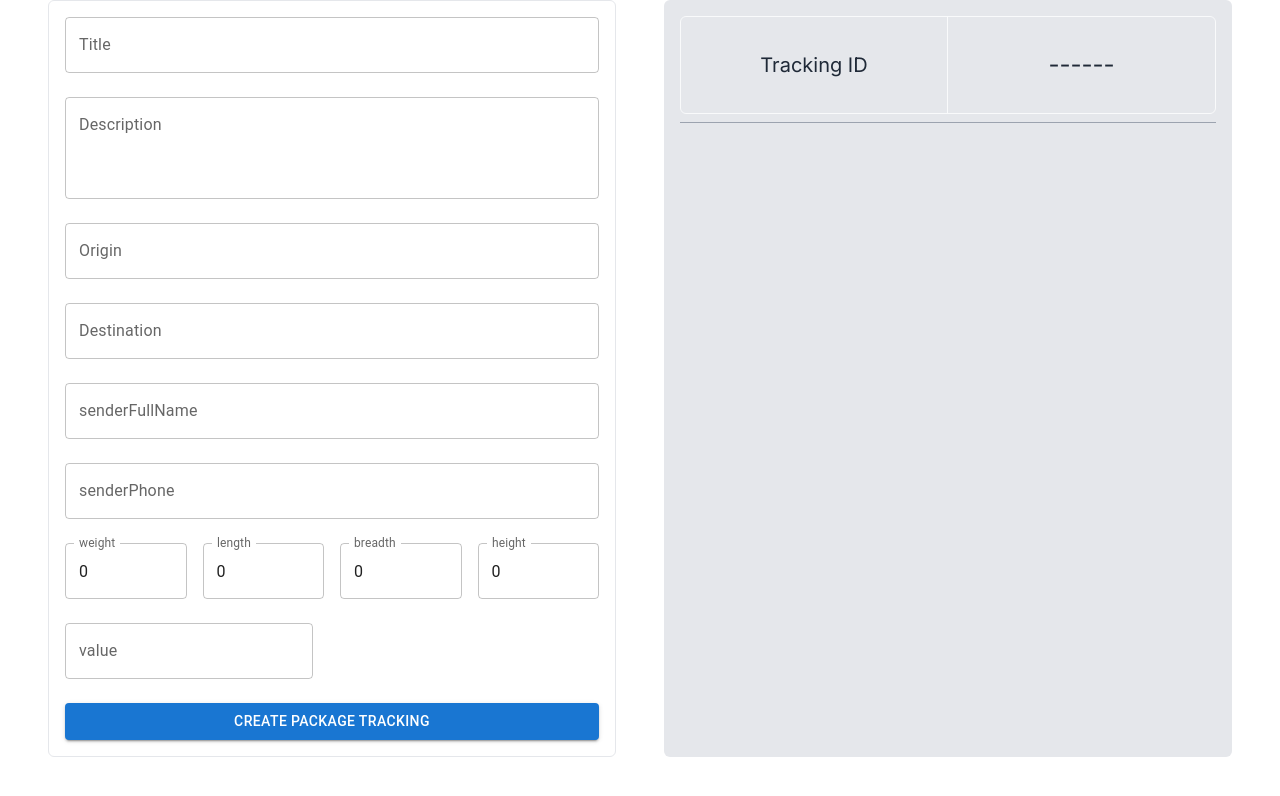
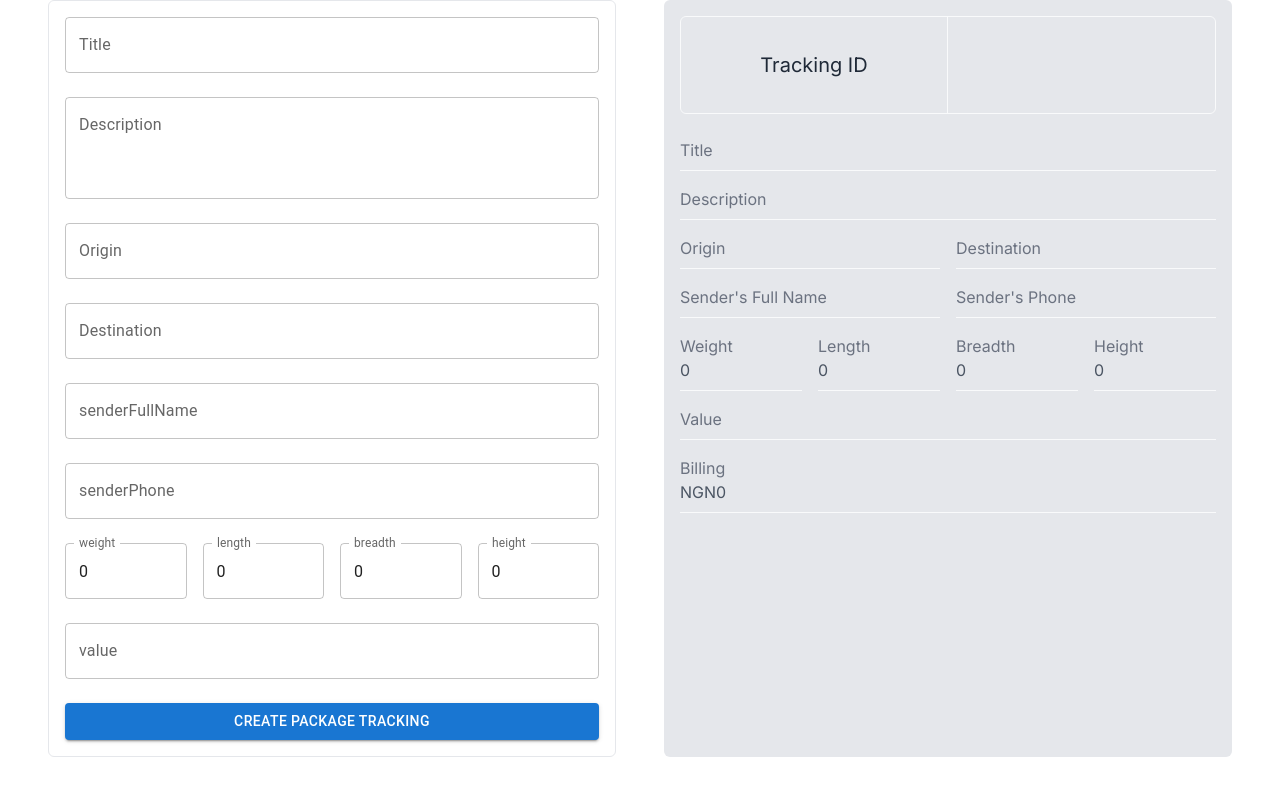
Before and after one commit to daniellaziti/earlycodeloistics, a Next.js app: page /admin/create in a window 1280 px wide. Shown: the top 796 px of the page. Built offline with nearby package versions, Linux system fonts and the light colour scheme.

Commit message:
Create page

```diff
--- a/app/admin/create/page.js
+++ b/app/admin/create/page.js
@@ -1,10 +1,16 @@
 "use client"
+import { useEffect, useState } from "react";
 import { useFormik } from "formik";
-import { TextField,Button } from "@mui/material"
+import { TextField,Button } from "@mui/material";
 import { validation } from "@/utils/create_form_rules";
+import { getTrackingId } from "@/utils/generate_tracking_id";
+import { billing } from "@/utils/generate_billing";
 
 
 export default function Create () {
+
+    const [trackingId,setTrackingId] = useState("");
+    const [bill,setBill] = useState(0);
 
     const { handleBlur,handleSubmit,handleChange,touched,errors,values } = useFormik ({
         initialValues:{title:"",description:"",origin:"",destination:"",senderFullName:"",senderPhone:"",weight:0,length:0,breadth:0,height:0,value:""},
@@ -12,7 +18,19 @@ export default function Create () {
 
         },
         validationSchema:validation
-    })
+    });
+
+    useEffect(() => {
+        if (touched.title & !errors.title) {
+            setTrackingId(getTrackingId())
+        }
+    },[touched.title])
+
+    useEffect(() => {
+        if (!errors.weight & !errors.length & !errors.breadth & !errors.length) {
+            setBill(billing(values.weight,values.length,values.breadth,values.height))
+        }
+    },[touched.height])
 
     return (
         <section className="lg:grid lg:grid-cols-2 lg:gap-12 px-4 md:px-8 lg:px-12">
@@ -29,7 +47,7 @@ export default function Create () {
                         value={values.title}
                         onChange={handleChange}
                         />
-                        { touched && errors.title ? <span className="text-red-500 text-xs">{errors.title}</span> : null }
+                        { touched.title && errors.title ? <span className="text-red-500 text-xs">{errors.title}</span> : null }
                     </div>
                     <div>
                         <TextField
@@ -43,7 +61,7 @@ export default function Create () {
                         value={values.description}
                         onChange={handleChange}
                         />
-
+                        { touched.description && errors.title ? <span className="text-red-500 text-xs">{errors.title}</span> : null }
                     </div>
                     <div>
                         <TextField
@@ -55,7 +73,7 @@ export default function Create () {
                         value={values.origin}
                         onChange={handleChange}
                         />
-                        { touched && errors.origin ? <span className="text-red-500 text-xs">{errors.origin}</span> : null }
+                        { touched.origin && errors.origin ? <span className="text-red-500 text-xs">{errors.origin}</span> : null }
                     </div>
                     <div>
                         <TextField
@@ -67,7 +85,7 @@ export default function Create () {
                         value={values.destination}
                         onChange={handleChange}
                         />
-                        { touched && errors.destination ? <span className="text-red-500 text-xs">{errors.destination}</span> : null }
+                        { touched.destination && errors.destination ? <span className="text-red-500 text-xs">{errors.destination}</span> : null }
                     </div>
                     <div>
                         <TextField
@@ -79,19 +97,19 @@ export default function Create () {
                         value={values.senderFullName}
                         onChange={handleChange}
                         />
-                        { touched && errors.senderFullName ? <span className="text-red-500 text-xs">{errors.senderFullName}</span> : null }
+                        { touched.senderFullName && errors.senderFullName ? <span className="text-red-500 text-xs">{errors.senderFullName}</span> : null }
                     </div>
                     <div>
                         <TextField
                         className="w-full"
                         label="senderPhone"
-                        type="text"
+                        type="tel"
                         id="senderPhone"
                         onBlur={handleBlur}
                         value={values.senderPhone}
                         onChange={handleChange}
                         />
-                        { touched && errors.senderPhone ? <span className="text-red-500 text-xs">{errors.senderPhone}</span> : null }
+                        { touched.senderPhone && errors.senderPhone ? <span className="text-red-500 text-xs">{errors.senderPhone}</span> : null }
                     </div>
 
                     <div className="grid grid-cols-1 md:grid-cols-4 gap-4">
@@ -99,62 +117,63 @@ export default function Create () {
                             <TextField
                                 className="w-full"
                                 label="weight"
-                                type="text"
+                                type="number"
                                 id="weight"
                                 onBlur={handleBlur}
                                 value={values.weight}
                                 onChange={handleChange}
                                 />
-                                { touched && errors.weight ? <span className="text-red-500 text-xs">{errors.weight}</span> : null }
+                                { touched.weight && errors.weight ? <span className="text-red-500 text-xs">{errors.weight}</span> : null }
                         </div>
                         <div>
                             <TextField
                                 className="w-full"
                                 label="length"
-                                type="text"
+                                type="number"
                                 id="length"
                                 onBlur={handleBlur}
                                 value={values.length}
                                 onChange={handleChange}
                                 />
-                                { touched && errors.length ? <span className="text-red-500 text-xs">{errors.length}</span> : null }
+                                { touched.length && errors.length ? <span className="text-red-500 text-xs">{errors.length}</span> : null }
                         </div>
                         <div>
                             <TextField
                                 className="w-full"
                                 label="breadth"
-                                type="text"
+                                type="number"
                                 id="breadth"
                                 onBlur={handleBlur}
                                 value={values.breadth}
                                 onChange={handleChange}
                                 />
-                                { touched && errors.breadth ? <span className="text-red-500 text-xs">{errors.breadth}</span> : null }
+                                { touched.breadth && errors.breadth ? <span className="text-red-500 text-xs">{errors.breadth}</span> : null }
                         </div>
                         <div>
                             <TextField
                                 className="w-full"
                                 label="height"
-                                type="text"
+                                type="number"
                                 id="height"
                                 onBlur={handleBlur}
                                 value={values.height}
                                 onChange={handleChange}
                                 />
-                                { touched && errors.height ? <span className="text-red-500 text-xs">{errors.height}</span> : null }
+                                { touched.height && errors.height ? <span className="text-red-500 text-xs">{errors.height}</span> : null }
                         </div>
 
                     </div>
                     <div>
                             <TextField
+                                className="w-full"
                                 label="value"
-                                type="text"
-                                id="Value"
+                                type="number"
+                                id="value"
                                 onBlur={handleBlur}
                                 value={values.value}
                                 onChange={handleChange}
                                 />
-                                { touched && errors.value ? <span className="text-red-500 text-xs">{errors.value}</span> : null }
+                                { touched.value && errors.value ? <span className="text-red-500 text-xs">{errors.value}</span> : null }
                         </div>
 
                     <Button variant="contained" type="submit">Create Package Tracking</Button>
@@ -162,18 +181,71 @@ export default function Create () {
                 </form>
 
             </article>
-            <aside className="hidden lg:block flex flex-col gap-6 p-4 bg-gray-200 rounded-md">
+            <aside className="hidden lg:flex flex-col gap-6 p-4 bg-gray-200 rounded-md">
                 <div className="grid grid-cols-2 border border-gray-50 rounded-md">
                     <blockquote className="h-24 flex justify-center items-center border-r border-gray-50 p-4">
                         <p className="text-xl text-gray-800">Tracking ID</p>
                     </blockquote>
                     <blockquote className="h-24 flex justify-center items-center p-4" >
-                        <p className="text-2xl text-gray-800">------</p>
+                        <p className="text-2xl text-gray-800">{trackingId}</p>
                     </blockquote>
                 </div>
 
                 <div className="flex flex-col gap-4">
-                    <p className="text-gray-700 border-b border-gray-400 pb-2">{values.title}</p>
+                    <p className="text-gray-600 border-b border-gray-50 pb-2">
+                        <span className="block text-gray-500">Title</span>
+                        <span className="block">{values.title}</span>
+                    </p>
+                    <p className="text-gray-600 border-b border-gray-50 pb-2">
+                        <span className="block text-gray-500">Description</span>
+                        <span className="block">{values.description}</span>
+                    </p>
+                    <blockquote className="grid grid-cols1 lg:grid-cols-2 gap-4">
+                        <p className="text-gray-600 border-b border-gray-50 pb-2">
+                            <span className="block text-gray-500">Origin</span>
+                            <span className="block">{values.origin}</span>
+                        </p>
+                        <p className="text-gray-600 border-b border-gray-50 pb-2">
+                        <span className="block text-gray-500">Destination</span>
+                        <span className="block">{values.destination}</span>
+                        </p>
+                    </blockquote>
+                    <blockquote className="grid grid-cols1 lg:grid-cols-2 gap-4">
+                        <p className="text-gray-600 border-b border-gray-50 pb-2">
+                            <span className="block text-gray-500">Sender&apos;s Full Name</span>
+                            <span className="block">{values.senderFullName}</span>
+                        </p>
+                        <p className="text-gray-600 border-b border-gray-50 pb-2">
+                        <span className="block text-gray-500">Sender&apos;s Phone</span>
+                        <span className="block">{values.senderPhone}</span>
+                        </p>
+                    </blockquote>
+                    <blockquote className="grid grid-cols1 lg:grid-cols-4 gap-4">
+                        <p className="text-gray-600 border-b border-gray-50 pb-2">
+                            <span className="block text-gray-500">Weight</span>
+                            <span className="block">{values.weight}</span>
+                        </p>
+                        <p className="text-gray-600 border-b border-gray-50 pb-2">
+                        <span className="block text-gray-500">Length</span>
+                        <span className="block">{values.length}</span>
+                        </p>
+                        <p className="text-gray-600 border-b border-gray-50 pb-2">
+                            <span className="block text-gray-500">Breadth</span>
+                            <span className="block">{values.breadth}</span>
+                        </p>
+                        <p className="text-gray-600 border-b border-gray-50 pb-2">
+                        <span className="block text-gray-500">Height</span>
+                        <span className="block">{values.height}</span>
+                        </p>
+                    </blockquote>
+                    <p className="text-gray-600 border-b border-gray-50 pb-2">
+                        <span className="block text-gray-500">Value</span>
+                        <span className="block">{values.value}</span>
+                    </p>
+                    <p className="text-gray-600 border-b border-gray-50 pb-2">
+                        <span className="block text-gray-500">Billing</span>
+                        <span className="block">NGN{bill}</span>
+                    </p>
                 </div>
             </aside>
         </section>
--- a/utils/create_form_rules.js
+++ b/utils/create_form_rules.js
@@ -7,9 +7,9 @@ export const validation = yup.object().shape({
     destination: yup.string().required(),
     senderFullName: yup.string().required().min(5),
     senderPhone: yup.string().required().min(11),
-    weight: yup.number().required(),
-    length: yup.number().required(),
-    breadth: yup.number().required(),
-    height: yup.number().required(),
+    weight: yup.number().required().moreThan(0),
+    length: yup.number().required().moreThan(0),
+    breadth: yup.number().required().moreThan(0),
+    height: yup.number().required().moreThan(0),
     value: yup.number().required()
 })
--- /dev/null
+++ b/utils/generate_billing.js
@@ -0,0 +1,8 @@
+export function billing (w,l,b,h) {
+    const volume = l * b * h;
+    const volumeCost = volume * 750 / 10;
+    const weightCost = 1000 / 0.5 * w;
+    const total = volumeCost + weightCost;
+
+    return total;
+}
--- /dev/null
+++ b/utils/generate_tracking_id.js
@@ -0,0 +1,9 @@
+export function getTrackingId () {
+    const now = new Date();
+    const month = now.toLocaleString("us",{month:"2-digit"});
+    const year = now.getFullYear();
+    const rand1 = Math.floor(Math.random() * 10000);
+    const rand2 = Math.floor(Math.random() * 10000);
+
+    return `${month}-${rand1}-${rand2}-${year}`;
+}
```
